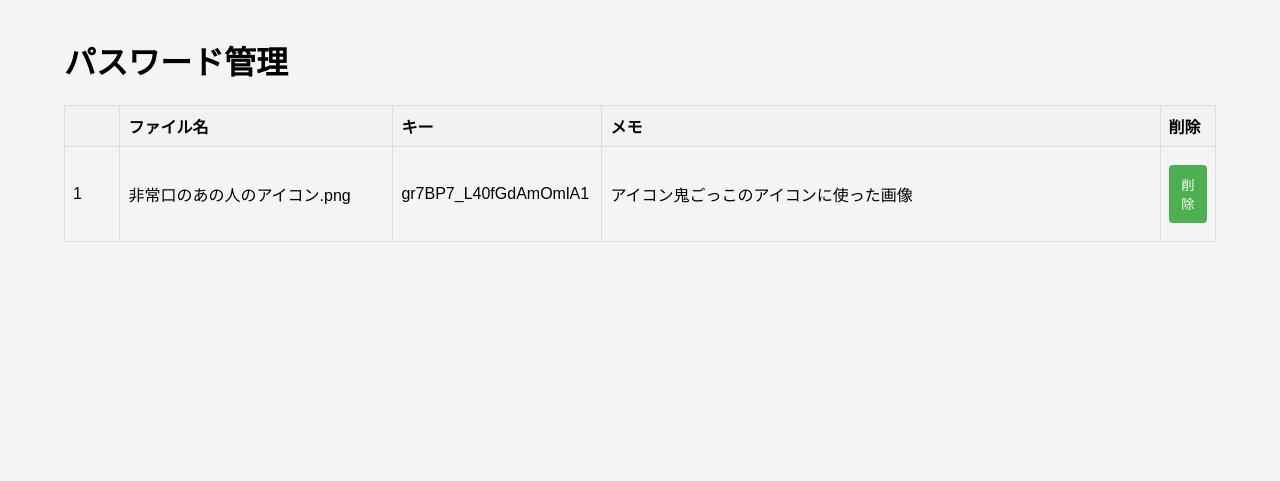
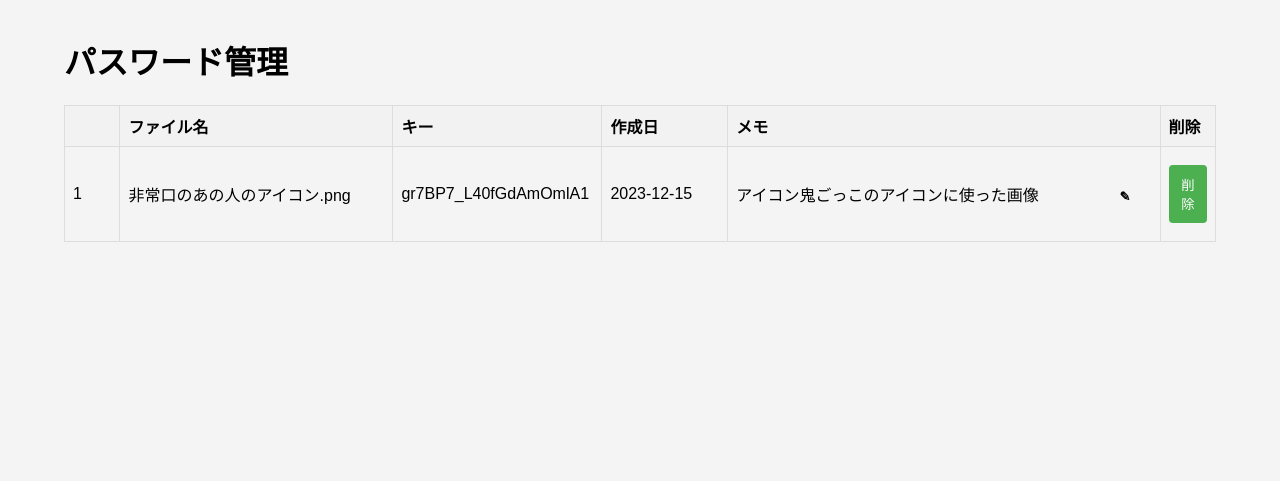
Before and after one commit to ryohei-iwamoto/DataEncrypt, a Flask app: page /manage_password in a window 1280 px wide. Shown: the part 84-565 px from the top of the page. Run offline with Flask 3, Linux system fonts and the light colour scheme; a user stored in the database is signed in; data comes from the database, SQL or seed files in the repository; both versions use the stored data as it was after the commit; parts of the project's set-up code (start-up, migrations or seed data) failed here and were passed over.

Commit message:
パスワード管理機能の実装。ファイルアップロード時に自動で追加・メモ編集機能

```diff
--- a/app.py
+++ b/app.py
@@ -46,6 +46,9 @@ def upload_file():
         encrypted_data = encode.encrypt_decrypt(file.read(), key.encode())
         file_stream = io.BytesIO(encrypted_data)
         file_stream.seek(0)
+
+        if session["user_id"]:
+            curd.save_password(session["user_id"], key, file.filename)
         # 'download_name' パラメータを設定
         download_name = 'encrypted_' + file.filename
         return send_file(
@@ -146,6 +149,14 @@ def delete_password_route(password_id):
     return jsonify({'status': 'success'})
 
 
+@app.route('/update_memo/<int:passwordId>', methods=['POST'])
+def update_memo(passwordId):
+    data = request.json
+    new_memo = data['memo']
+    curd.change_password_memo(passwordId, new_memo)
+    # ここでデータベースを更新する処理を実装
+    # 例: update_password_memo(passwordId, new_memo)
+    return jsonify(status='success')
 
 
 # if __name__ == '__main__':
--- a/common/models/curd.py
+++ b/common/models/curd.py
@@ -68,9 +68,16 @@ def get_manage_passwords(user_id):
     # ユーザーIDに基づいてパスワード情報を取得
     con = sqlite3.connect(DATABASE_PATH)
     cur = con.cursor()
-    cur.execute("SELECT id, file_name, password, memo FROM passwords WHERE member_id = ?", (user_id,))
-    passwords = cur.fetchall()
+    cur.execute("SELECT id, file_name, password, created_at, memo FROM passwords WHERE member_id = ?", (user_id,))
+    passwords_raw = cur.fetchall()
     con.close()
+
+    passwords = []
+    for password in passwords_raw:
+        id, file_name, password, created_at, memo = password
+        date_only = created_at.split(' ')[0]  # 半角スペースで分割し、最初の要素を取得
+        passwords.append((id, file_name, password, date_only, memo))
+
     return passwords
 
 
@@ -83,4 +90,21 @@ def delete_manage_password(password_id):
     con.close()
 
 
+def save_password(user_id, key, file_name):
+    con = sqlite3.connect(DATABASE_PATH)
+    cur = con.cursor()
+    cur.execute("INSERT INTO passwords (member_id, file_name, password, memo, created_at) VALUES (?, ?, ?, ?, ?)", (user_id, file_name, key, '', datetime.now()))
+    con.commit()
+    con.close()
+
+
+def change_password_memo(password_id, memo):
+    con = sqlite3.connect(DATABASE_PATH)
+    cur = con.cursor()
+    cur.execute("UPDATE passwords SET memo = ? WHERE id = ?;", (memo, password_id))
+    con.commit()
+    con.close()
+
+
+
 initialize_database()
--- a/static/css/table.css
+++ b/static/css/table.css
@@ -54,3 +54,29 @@ button {
 .delete{
     width: 3vw;
 }
+
+.edit-icon {
+    cursor: pointer;
+    margin-left: 5px;
+    font-size: 1vw;
+    font-weight: bold;
+    color: #000;
+}
+
+.editable-memo {
+    display: inline-block;
+    /* min-width: 100px; */
+    width: 90%;
+    height: 100%;
+}
+
+.save-icon, .cancel-icon {
+    cursor: pointer;
+    margin-left: 10px;
+    font-size: 1vw;
+    color: green;
+}
+
+.cancel-icon {
+    color: red;
+}
--- a/templates/manage_password.html
+++ b/templates/manage_password.html
@@ -9,17 +9,27 @@
                 <th class="table-index"></th>
                 <th class="file-name">ファイル名</th>
                 <th class="key">キー</th>
+                <th class="created_at">作成日</th>
                 <th>メモ</th>
                 <th class="delete">削除</th>
             </tr>
         </thead>
         <tbody>
-            {% for id, file_name, key, memo in passwords %}
+            {% for id, file_name, key, created_at, memo in passwords %}
             <tr id="password-{{ id }}">
-                <td >{{ loop.index }}</td>
+                <td>{{ loop.index }}</td>
                 <td>{{ file_name }}</td>
                 <td>{{ key }}</td>
-                <td>{{ memo }}</td>
+                <td>{{ created_at }}</td>
+                <!-- <td>{{ memo }}</td> -->
+                <td>
+                    <span class="editable-memo" data-original="{{ memo }}">{{ memo }}</span>
+                    <span class="edit-icon" onclick="enableEditing({{ id }})">&#9998;</span> <!-- ペンマーク -->
+                    <span class="save-icon" style="display:none;" onclick="saveMemo({{ id }})">&#10004;</span>
+                    <!-- チェックマーク -->
+                    <span class="cancel-icon" style="display:none;" onclick="cancelEditing({{ id }})">&#10006;</span>
+                    <!-- ×マーク -->
+                </td>
                 <td><button onclick="deletePassword({{ id }})">削除</button></td>
             </tr>
             {% endfor %}
@@ -39,5 +49,73 @@
                 }
             });
     }
+
+    function enableEditing(passwordId) {
+        var row = document.getElementById('password-' + passwordId);
+        var memo = row.querySelector('.editable-memo');
+        var editIcon = row.querySelector('.edit-icon');
+        var saveIcon = row.querySelector('.save-icon');
+        var cancelIcon = row.querySelector('.cancel-icon');
+
+        // 編集開始時のメモの内容を保存
+        memo.setAttribute('data-original', memo.innerText);
+
+        memo.setAttribute('contenteditable', 'true');
+        memo.focus();
+
+        editIcon.style.display = 'none';
+        saveIcon.style.display = 'inline';
+        cancelIcon.style.display = 'inline';
+    }
+
+    function saveMemo(passwordId) {
+        var row = document.getElementById('password-' + passwordId);
+        var memo = row.querySelector('.editable-memo');
+        var newMemo = memo.innerText;
+
+        fetch('/update_memo/' + passwordId, {
+            method: 'POST',
+            headers: {
+                'Content-Type': 'application/json',
+            },
+            body: JSON.stringify({ memo: newMemo })
+        })
+            .then(response => response.json())
+            .then(data => {
+                // 応答に基づいて何かアクションを実行する（任意）
+                // 例: ユーザーに通知する、画面を更新するなど
+                if (data.status === 'success') {
+                    alert('メモが更新されました');
+                }
+            });
+
+        // UIの更新
+        resetIcons(row);
+    }
+
+    function cancelEditing(passwordId) {
+        var row = document.getElementById('password-' + passwordId);
+        var memo = row.querySelector('.editable-memo');
+        var originalMemo = memo.getAttribute('data-original');
+
+        var cancel_result = window.confirm('修正を破棄しますか？');
+
+        if(cancel_result){
+            memo.innerText = originalMemo; // 元のテキストに戻す
+            resetIcons(row);
+        }
+    }
+
+    function resetIcons(row) {
+        var memo = row.querySelector('.editable-memo');
+        var editIcon = row.querySelector('.edit-icon');
+        var saveIcon = row.querySelector('.save-icon');
+        var cancelIcon = row.querySelector('.cancel-icon');
+
+        memo.removeAttribute('contenteditable');
+        editIcon.style.display = 'inline';
+        saveIcon.style.display = 'none';
+        cancelIcon.style.display = 'none';
+    }
 </script>
 {% endblock %}
```
Also changed, not shown: database/app.db.
